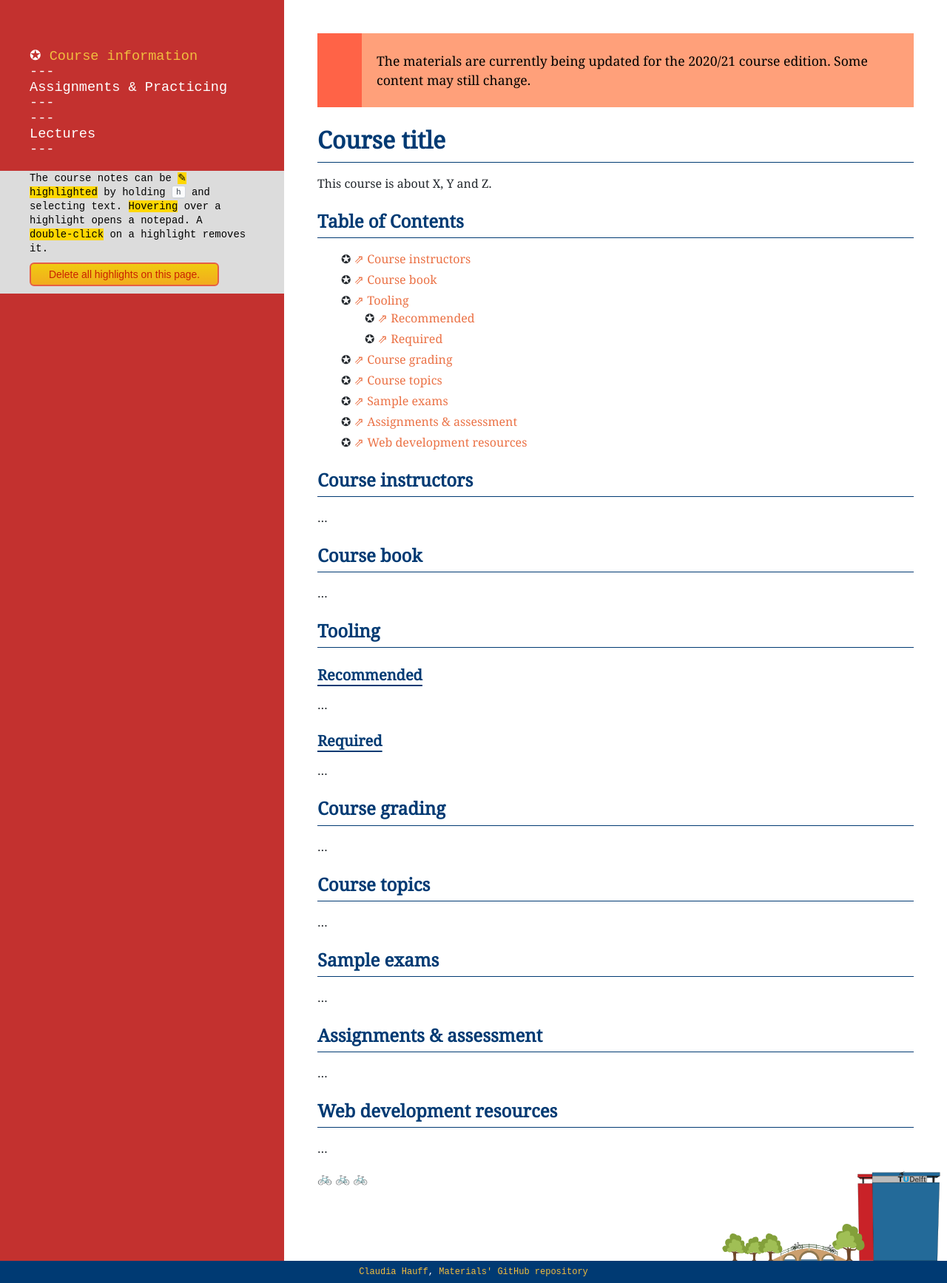
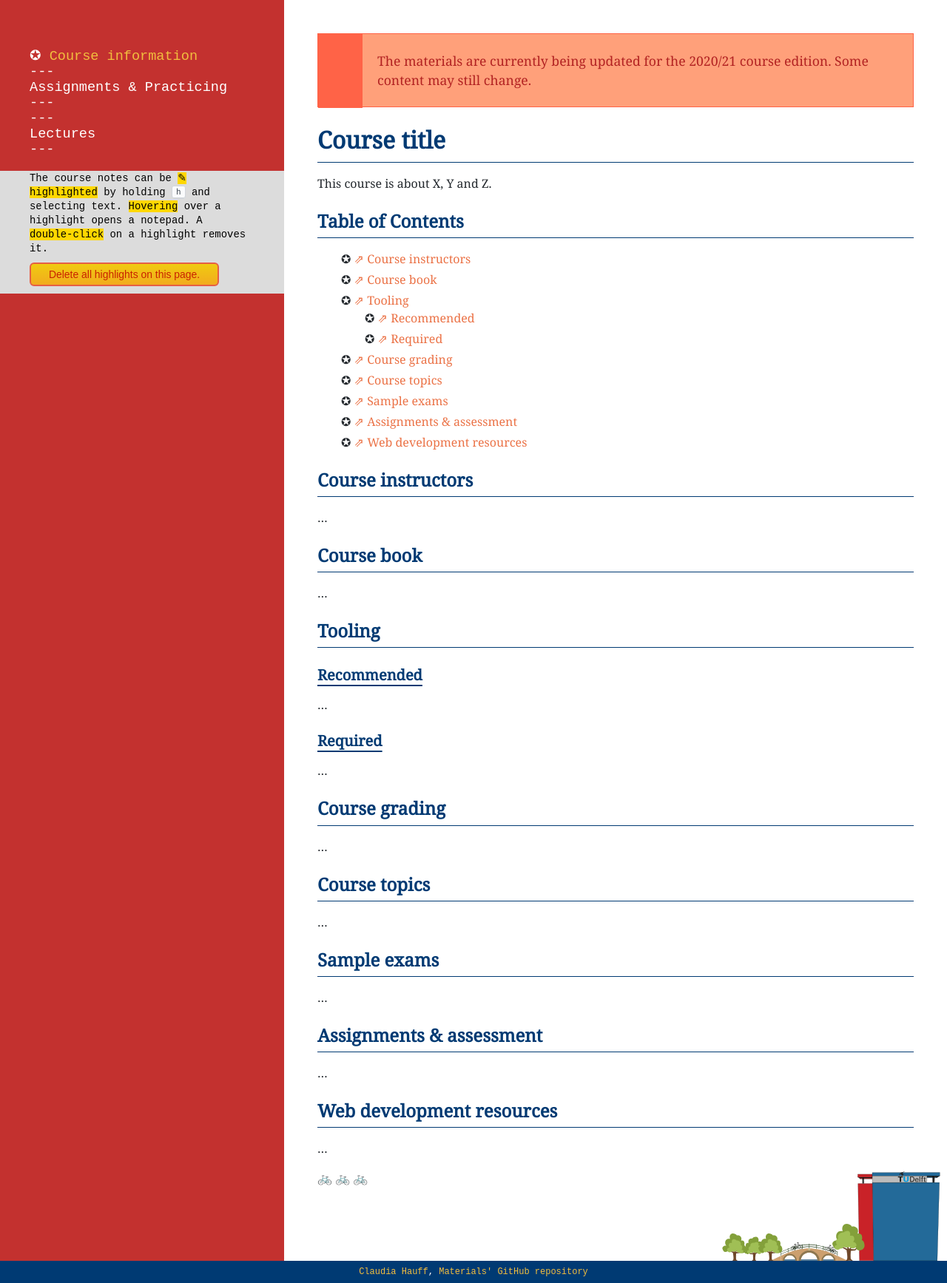
Before and after one commit to aheil/cse-theme, a Jekyll site: the page built from index.md, in a window 1280 px wide. Shown: the part 900-2635 px from the top of the page at 74% size. Built offline with Jekyll 4.4.1, drawn with Linux system fonts in a browser that asks for light colours; emoji names are drawn with the system emoji font; comment, search, counter and statistics services are not loaded; our own code applies the rules of GitHub Pages for plain Markdown files.

Commit message:
update warning added

```diff
--- a/_config.yml
+++ b/_config.yml
@@ -7,6 +7,7 @@ collections:
     output: true
     sort_by: ordering
 
+updateWarning: The materials are currently being updated for the 2020/21 course edition. Some content may still change.
 
 plugins:
   - jemoji
--- a/_layouts/default.html
+++ b/_layouts/default.html
@@ -52,7 +52,9 @@
     <div class="iosfix">
     <section class="markdown-body">
 
-      <div class="warning">The materials are currently being updated for the 2020/21 course edition. Some content may still change.</div>
+      {% if page.updateWarning == true %}
+      <div class="warning">{{ site.updateWarning }}</div>
+      {% endif %}
 
       {{ content }}
       :bike: :bike: :bike: <!-- indicates end of page -->
--- a/assets/css/github-markdown.css
+++ b/assets/css/github-markdown.css
@@ -14,17 +14,18 @@
 
 .markdown-body .warning {
   display: flex;
-  background-color: LightSalmon;
-  color: tomato;
+  background-color: var(--warning-bg-light);
+  color: var(--warning-bg-dark);
   padding: 10px;
   padding-left: 80px;
   font-size: 110%;
   height: 100px;
-  color: black;
+  color: var(--warning-font-color);
   position: relative;
   justify-content: center;
   align-content: center;
   flex-direction: column;
+  border: 1px solid var(--warning-bg-dark);
 }
 
 .markdown-body .warning::before {
@@ -32,7 +33,7 @@
   display: inline-block;
   width: 60px;
   height: 100px;
-  background-color: Tomato;
+  background-color: var(--warning-bg-dark);
   position: absolute;
   top: 0px;
   left: 0px;
--- a/assets/css/personalizable.css
+++ b/assets/css/personalizable.css
@@ -22,4 +22,7 @@
     --content-details: rgb(124, 20, 77);
     --highlight-color: gold; /* TODO: hardcoded in utils.js as well*/
     --popup-color: rgb(255,165,0,0.8);
+    --warning-bg-light: LightSalmon;
+    --warning-bg-dark: tomato;
+    --warning-font-color: FireBrick;
   }
```
Also changed, not shown: index.md (+1 -0 lines), README.md.
